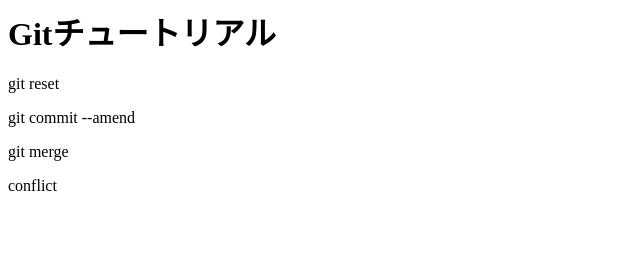
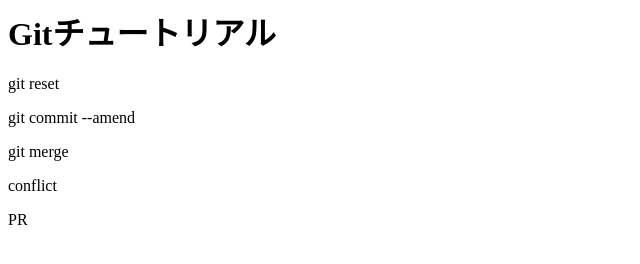
Before and after one commit to daison32/git_tutorial, a plain HTML site: page index.html in a window 1280 px wide. Shown: the full height of the page, 0-640 px from the left. Drawn offline with Linux system fonts and the light colour scheme.

Commit message:
PR added

```diff
--- a/index.html
+++ b/index.html
@@ -3,3 +3,4 @@
 <p>git commit --amend</p>
 <p>git merge</p>
 <p>conflict</p>
+<p>PR</p>
```
